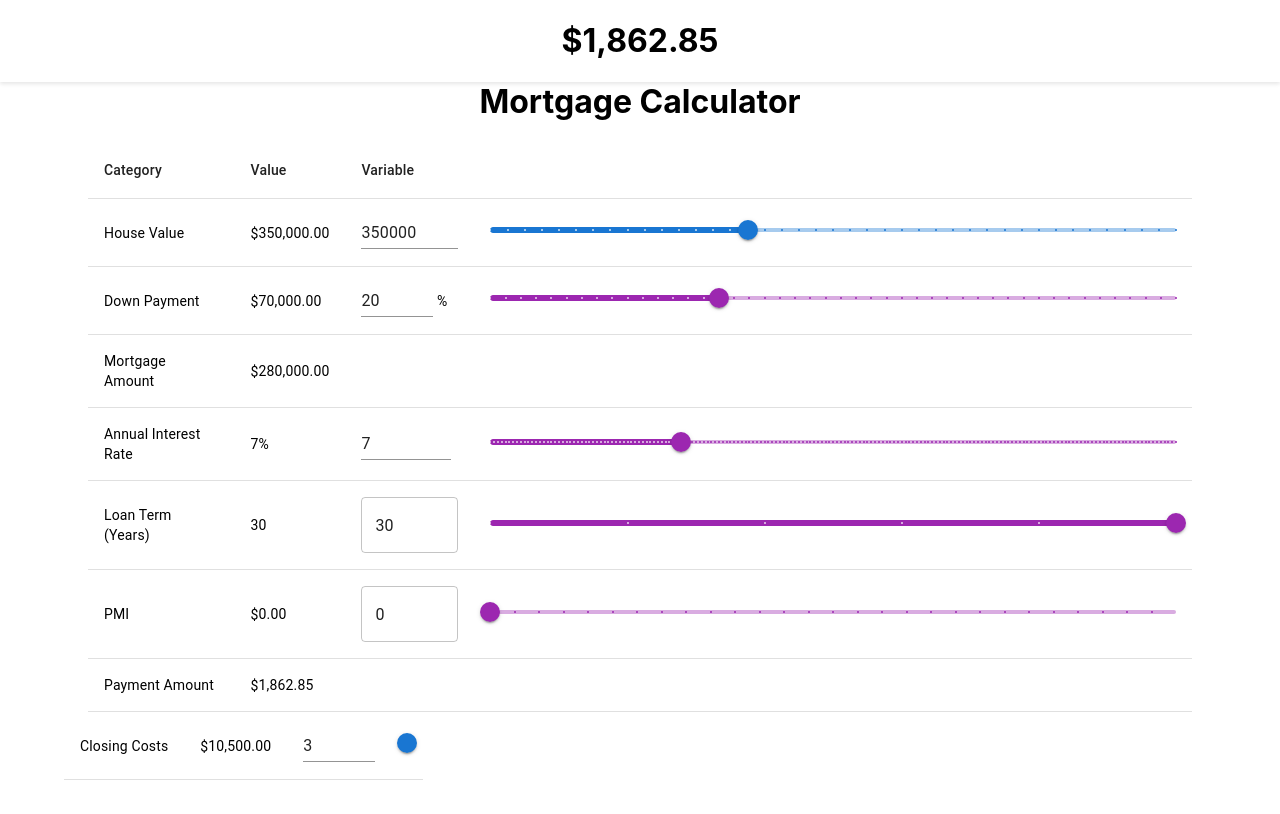
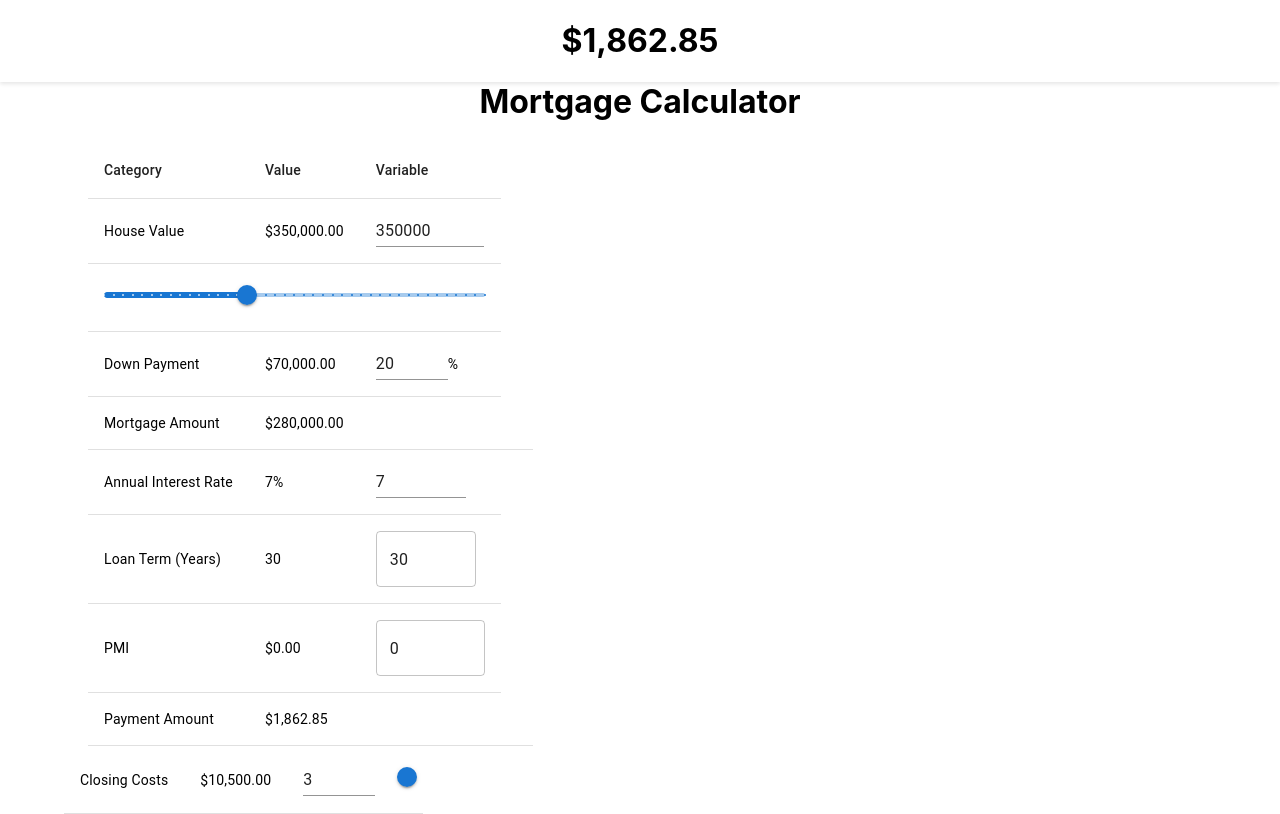
Before and after one commit to raksalim/long-term-rental-calc, a React (Create React App) app: page / in a window 1280 px wide. Built offline with nearby package versions, Linux system fonts and the light colour scheme.

Commit message:
added click to show slider

```diff
--- a/src/Components/MortgageCalculator.jsx
+++ b/src/Components/MortgageCalculator.jsx
@@ -54,6 +54,8 @@ const MortgageCalculator = ({
 		(houseValue * (pmiPercent / 100)) / 12
 	);
 
+	const [showSlider, setShowSlider] = useState(false);
+
 	useEffect(() => {
 		if (downPmtPercent < 20 && pmiPercent > 0) {
 			setPmiPercent(pmiPercent);
@@ -69,7 +71,15 @@ const MortgageCalculator = ({
 			calculateMortgagePayment(loanAmount, apr, numYearsTerm) + pmiAmount
 		);
 		console.log(mortgagePayment);
-	}, [houseValue, downPmtPercent, apr, numYearsTerm, pmiPercent, pmiAmount]);
+	}, [
+		houseValue,
+		downPmtPercent,
+		apr,
+		numYearsTerm,
+		pmiPercent,
+		pmiAmount,
+		showSlider,
+	]);
 
 	return (
 		<div>
@@ -81,7 +91,6 @@ const MortgageCalculator = ({
 							<TableCell>Category</TableCell>
 							<TableCell>Value</TableCell>
 							<TableCell>Variable</TableCell>
-							<TableCell width={'65%'}></TableCell>
 						</TableRow>
 					</TableHead>
 					<TableRow>
@@ -109,7 +118,9 @@ const MortgageCalculator = ({
 								}}
 							/>
 						</TableCell>
-						<TableCell>
+					</TableRow>
+					<TableRow>
+						<TableCell colSpan={3}>
 							<Slider
 								defaultValue={houseValue}
 								value={
@@ -133,7 +144,13 @@ const MortgageCalculator = ({
 						</TableCell>
 					</TableRow>
 					<TableRow>
-						<TableCell>Down Payment</TableCell>
+						<TableCell
+							onClick={() => {
+								setShowSlider(showSlider ? false : true);
+							}}
+						>
+							Down Payment
+						</TableCell>
 						<TableCell>
 							{formatToDollar(downPaymentAmount)}
 						</TableCell>
@@ -157,10 +174,13 @@ const MortgageCalculator = ({
 									max: downPmtPercentMax,
 									type: 'number',
 								}}
-							/>{' '}
+							/>
 							%
 						</TableCell>
-						<TableCell>
+					</TableRow>
+					{showSlider && (
+						<TableRow>
+							<TableCell colSpan={3}>
 								<Slider
 									color="secondary"
 									defaultValue={downPmtPercent}
@@ -184,6 +204,7 @@ const MortgageCalculator = ({
 								/>
 							</TableCell>
 						</TableRow>
+					)}
 					<TableRow>
 						<TableCell>Mortgage Amount</TableCell>
 						<TableCell>
@@ -212,13 +233,22 @@ const MortgageCalculator = ({
 								}}
 							/>
 						</TableCell>
-						<TableCell>
+					</TableRow>
+					{showSlider && (
+						<TableRow>
+							<TableCell colSpan={3}>
 								<Slider
 									color="secondary"
 									defaultValue={apr}
-								value={typeof apr === 'number' ? apr : aprMin}
+									value={
+										typeof apr === 'number' ? apr : aprMin
+									}
 									onChange={(event, newValue) => {
-									handleSliderChange(event, newValue, setApr);
+										handleSliderChange(
+											event,
+											newValue,
+											setApr
+										);
 									}}
 									min={aprMin}
 									max={aprMax}
@@ -228,6 +258,8 @@ const MortgageCalculator = ({
 								/>
 							</TableCell>
 						</TableRow>
+					)}
+
 					<TableRow>
 						<TableCell>Loan Term (Years)</TableCell>
 						<TableCell>{numYearsTerm}</TableCell>
@@ -248,7 +280,10 @@ const MortgageCalculator = ({
 								}}
 							/>
 						</TableCell>
-						<TableCell>
+					</TableRow>
+					{showSlider && (
+						<TableRow>
+							<TableCell colSpan={3}>
 								<Slider
 									color="secondary"
 									defaultValue={numYearsTerm}
@@ -272,6 +307,7 @@ const MortgageCalculator = ({
 								/>
 							</TableCell>
 						</TableRow>
+					)}
 					<TableRow>
 						<TableCell>PMI</TableCell>
 						<TableCell>{formatToDollar(pmiAmount)}</TableCell>
@@ -292,6 +328,9 @@ const MortgageCalculator = ({
 								}}
 							/>
 						</TableCell>
+					</TableRow>
+					{showSlider && (
+						<TableRow>
 							<TableCell>
 								<Slider
 									color="secondary"
@@ -317,6 +356,7 @@ const MortgageCalculator = ({
 								/>
 							</TableCell>
 						</TableRow>
+					)}
 					<TableRow>
 						<TableCell>Payment Amount</TableCell>
 						<TableCell>{formatToDollar(mortgagePayment)}</TableCell>
```
Lines whose indentation alone changed are shown as unchanged.
